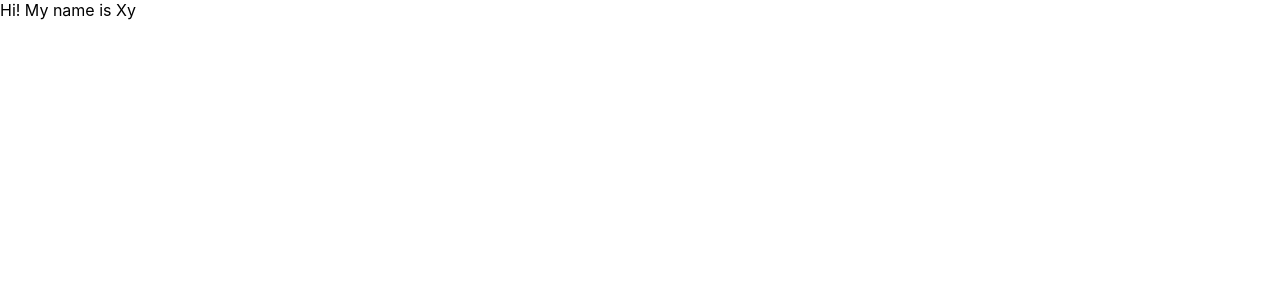
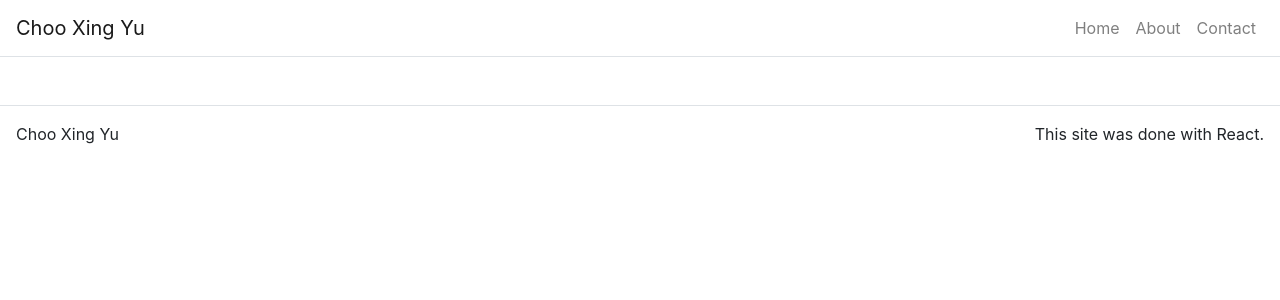
Before and after one commit to Choo-Xing-Yu/Choo-Xing-Yu.github.io, a React (Create React App) app in the folder portfolio/: page / in a window 1280 px wide. Shown: the top 300 px of the page. Built offline with nearby package versions, Linux system fonts and the light colour scheme.

Commit message:
Add Footer

```diff
--- a/portfolio/package.json
+++ b/portfolio/package.json
@@ -7,7 +7,9 @@
     "@testing-library/jest-dom": "^5.11.8",
     "@testing-library/react": "^11.2.2",
     "@testing-library/user-event": "^12.6.0",
+    "bootstrap": "^4.5.3",
     "react": "^17.0.1",
+    "react-bootstrap": "^1.4.0",
     "react-dom": "^17.0.1",
     "react-router-dom": "^5.2.0",
     "react-scripts": "4.0.1",
--- a/portfolio/src/App.js
+++ b/portfolio/src/App.js
@@ -1,5 +1,11 @@
 import React from 'react';
+import { BrowserRouter as Router, Route, Link } from "react-router-dom";
+import Container from "react-bootstrap/Container";
+import NavBar from "react-bootstrap/Navbar";
+import Nav from "react-bootstrap/Nav";
 import './App.css';
+
+import Footer from "./components/Footer";
 
 class App extends React.Component {
 
@@ -34,7 +40,27 @@
 
   render() {
     return (
-      <div> Hi! My name is Xy </div>
+      <Router>
+        <Container className="p-0" fluid={true}>
+
+          <NavBar className="border-bottom" bg="transparent" expand="lg">
+            <NavBar.Brand>
+              Choo Xing Yu
+            </NavBar.Brand>
+            <NavBar.Toggle className="border-0" aria-controls="navbar-toggle" />
+            <NavBar.Collapse id="navbar-toggle">
+              <Nav className="ml-auto">
+                <Link className="nav-link" to="/">Home</Link>
+                <Link className="nav-link" to="/about">About</Link>
+                <Link className="nav-link" to="/contact">Contact</Link>
+              </Nav>
+            </NavBar.Collapse>
+          </NavBar>
+
+          <Footer />
+
+        </Container>
+      </Router>
     );
   }
 }
--- /dev/null
+++ b/portfolio/src/components/Footer.js
@@ -0,0 +1,24 @@
+import React from 'react';
+import Container from 'react-bootstrap/Container';
+import Row from 'react-bootstrap/Row';
+import Col from 'react-bootstrap/Col';
+
+function Footer() {
+    return (
+        <footer className="mt-5">
+            <Container fluid={true} >
+                <Row className="border-top justify-content-between p-3">
+                    <Col className="p-0" md={3} sm={12}>
+                        Choo Xing Yu
+                    </Col>
+
+                    <Col className="p-0 d-flex justify-content-end" md={3}>
+                        This site was done with React.
+                    </Col>
+                </Row>
+            </Container>
+        </footer>
+    );
+}
+
+export default Footer;
--- a/portfolio/src/index.js
+++ b/portfolio/src/index.js
@@ -3,6 +3,8 @@
 import './index.css';
 import App from './App';
 import reportWebVitals from './reportWebVitals';
+
+import 'bootstrap/dist/css/bootstrap.css'
 
 ReactDOM.render(
   <React.StrictMode>
```
Also changed, not shown: 2 other files (tests, documents, lock files or other folders).
